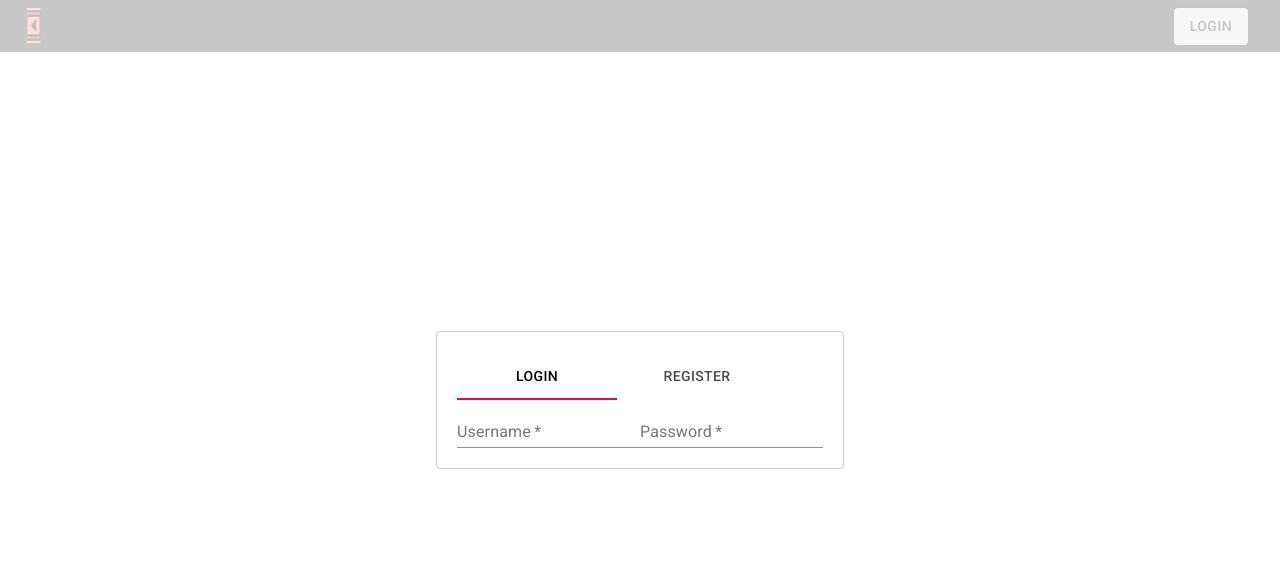
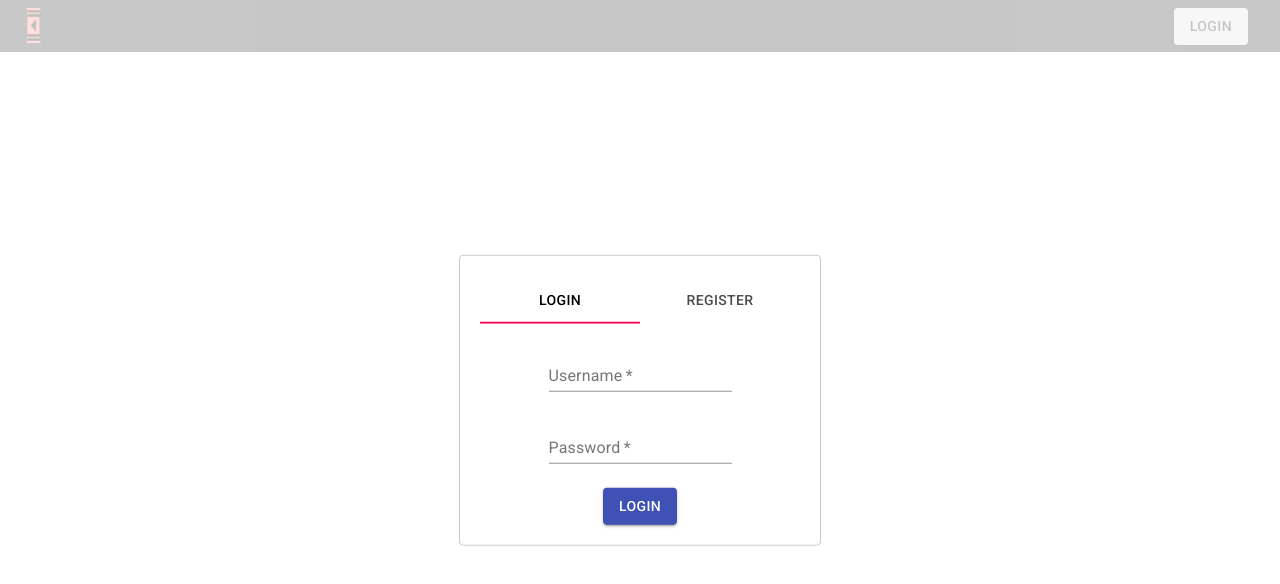
Before and after one commit to sarma-akondi/react-movies-app, a React (Create React App) app: page / in a window 1280 px wide. Both pictures are taken after a click on the button "LOGIN". Shown: the top 584 px of the page. Built offline with nearby package versions, Linux system fonts and the light colour scheme.

Commit message:
Styled login form and added Login button inside it

```diff
--- a/src/common/header/Header.css
+++ b/src/common/header/Header.css
@@ -17,3 +17,7 @@
  @keyframes app-logo-spin {
     from { transform: scaleX(-1); }
  }
+
+ .tabs{
+     margin-bottom: 20px;
+ }
--- a/src/common/header/Header.js
+++ b/src/common/header/Header.js
@@ -23,7 +23,7 @@
 
 const Tabcontainer = function (props) {
     return (
-        <Typography component="div" style={{ padding: 0 }}>
+        <Typography component="div" style={{ padding: 0, textAlign: 'center' }}>
             {props.children}
         </Typography>
     )
@@ -66,7 +66,7 @@
                     contentLabel="Login"
                     onRequestClose={this.closeModalHandler}
                     style={customStyles}>
-                    <Tabs value={this.state.value} onChange={this.tabChangeHanlder}>
+                    <Tabs className="tabs" value={this.state.value} onChange={this.tabChangeHanlder}>
                         <Tab label="Login" />
                         <Tab label="Register" />
                     </Tabs>
@@ -74,11 +74,12 @@
                         <FormControl required>
                             <InputLabel htmlFor="username">Username</InputLabel>
                             <Input id="username" type="text"></Input>
-                        </FormControl>
+                        </FormControl><br /><br />
                         <FormControl required>
                             <InputLabel htmlFor="password">Password</InputLabel>
                             <Input id="password" type="password"></Input>
-                        </FormControl>
+                        </FormControl><br /><br />
+                        <Button variant="contained" color="primary">LOGIN</Button>
                     </Tabcontainer>
                 </Modal>
             </div>
```
